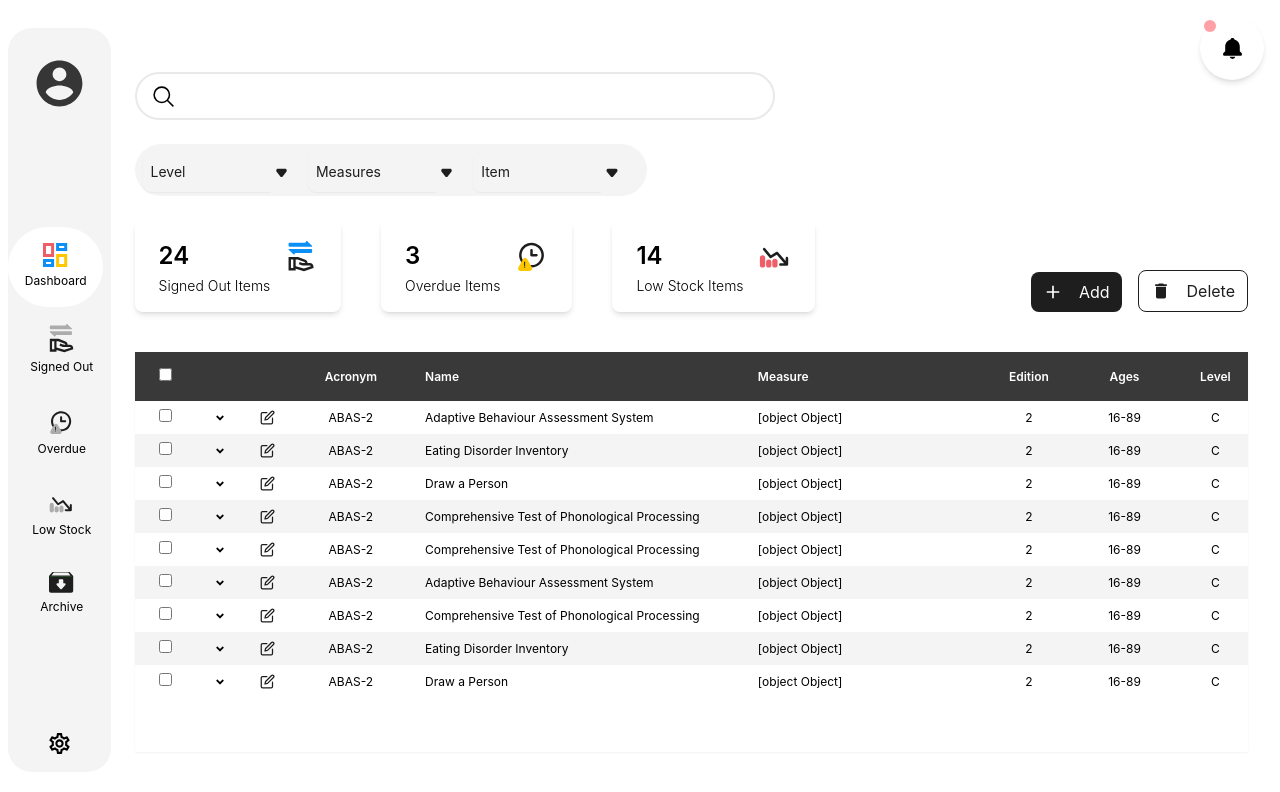
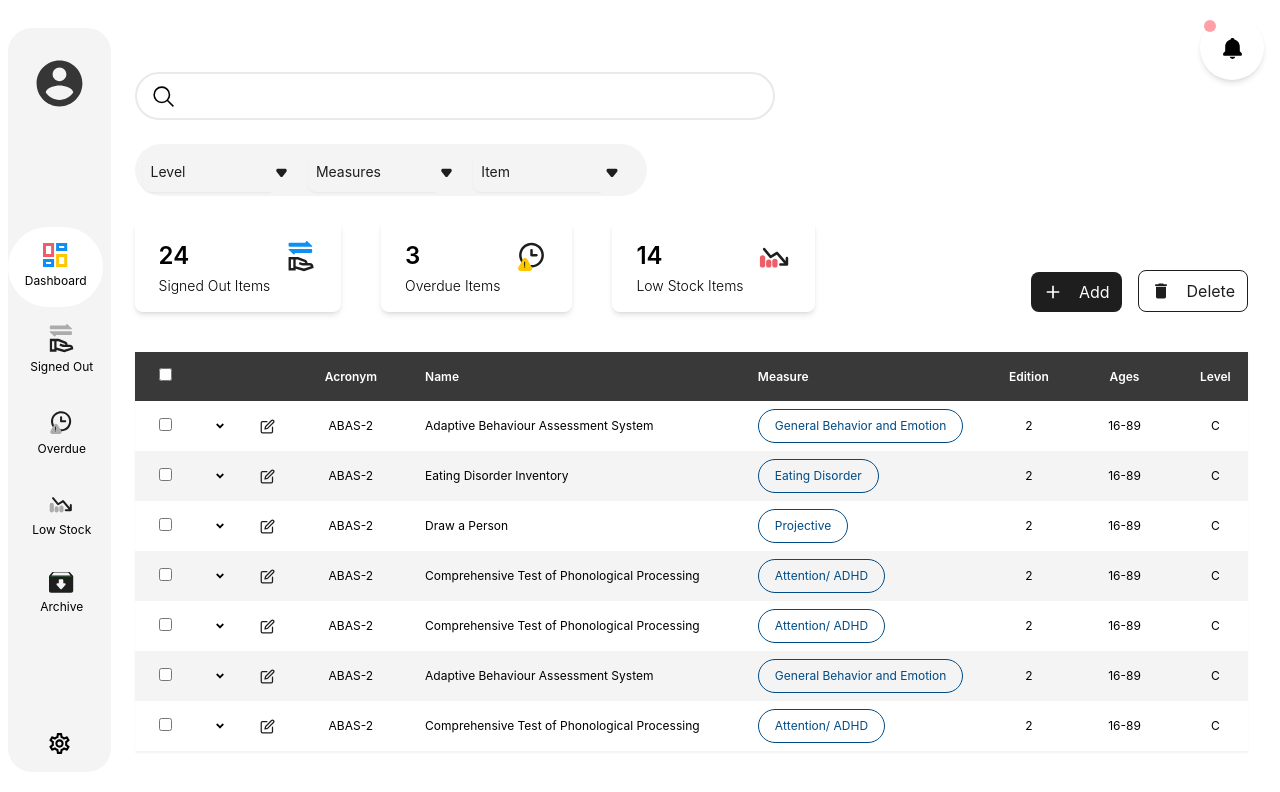
Before and after one commit to queens-psyc-clinic/app, a React (Create React App) app in the folder client/: page /admin in a window 1280 px wide. Shown: the top 792 px of the page. Built offline with nearby package versions, Linux system fonts and the light colour scheme.

Commit message:
fixing pill

```diff
--- a/client/src/components/Table.tsx
+++ b/client/src/components/Table.tsx
@@ -84,15 +84,24 @@ const Table = (props: {
       <table className="w-full">
         <thead className="sticky top-0 z-10 bg-[#393939] font-semibold">
           <tr className="text-white h-auto" key={uuid()}>
+            {props.isCheckable && (
+              <>
                 <td className="px-4 py-4 min-w-min" key={uuid()}>
-              <input type="checkbox" className="cursor-pointer ml-2"></input>
+                  <input
+                    type="checkbox"
+                    className="cursor-pointer ml-2"
+                  ></input>
                 </td>
                 <td className="px-4 py-4 min-w-min" key={uuid()}>
                   <span></span>
                 </td>
+              </>
+            )}
+            {props.isEditable && (
               <td className="px-4 py-4 min-w-min" key={uuid()}>
                 <span></span>
               </td>
+            )}
             {columns.map((col, ind) => {
               return (
                 <td
@@ -151,20 +160,36 @@ const Table = (props: {
                     </td>
                   )}
                   {columns.map((col, ind) => {
-                    const cellContent = row[col.title].toString();
+                    if (!Object.hasOwn(row[col.title] as Object, "type")) {
+                      const cell = row[col.title].toString();
                       return (
                         <td key={ind} className="px-4 py-2">
                           <p
                             className={`text-wrap h-min ${
                               centerIndices.includes(ind)
-                              ? "flex justify-center items-center"
+                                ? "flex justify-center items-center p-2"
                                 : null
                             }`}
                           >
-                          {cellContent}
+                            {cell}
                           </p>
                         </td>
                       );
+                    } else {
+                      const customData = row[col.title] as {
+                        type: columnCustomComponents;
+                        data: Object;
+                      };
+
+                      return (
+                        <td className="px-4 py-2" key={uuid()}>
+                          <ColumnComponent
+                            type={customData.type}
+                            data={customData.data}
+                          />
+                        </td>
+                      );
+                    }
                   })}
                 </tr>
                 {isExpanded &&
--- a/client/src/pages/Dashboard.tsx
+++ b/client/src/pages/Dashboard.tsx
@@ -88,8 +88,6 @@ const Dashboard = (props: { userRole: Role }) => {
              </button>
            </section>
          </section>
-
-
          <Table
            tableType="default"
            currentPage={currentPage}
```
Lines whose indentation alone changed are shown as unchanged.
